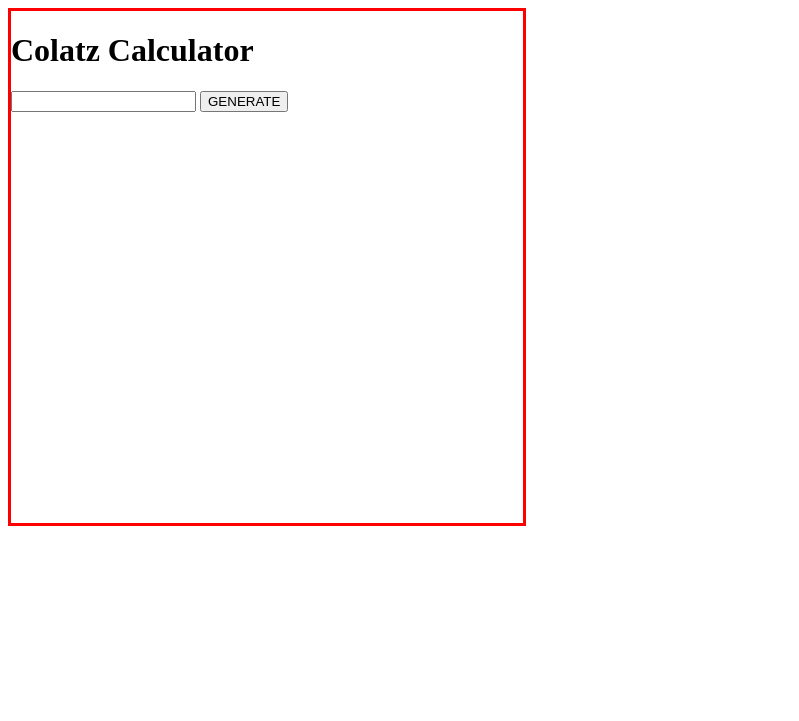
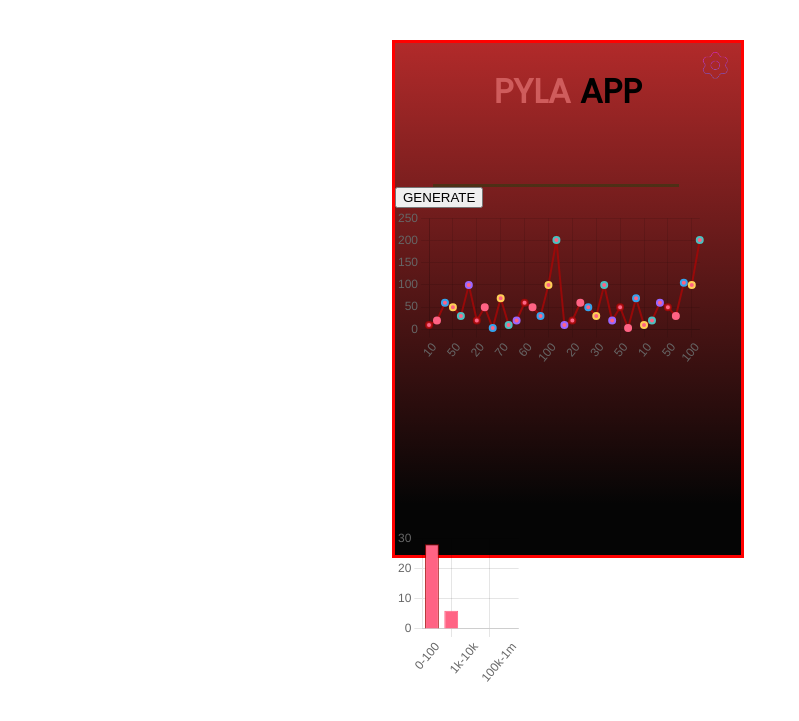
Before and after one commit to programmingkitten/angularWorkProject, a Python web app: template templates/calculator.html in a window 1280 px wide. Shown: the top 721 px of the page, without its empty margins (0-799 px from the left). Run offline with Jinja, Linux system fonts and the light colour scheme; the template is opened without the code that fills it, so the values that code supplies are empty.

Commit message:
Styled graphs and added functions that will display the data correctly

```diff
--- a/styles/calculator.css
+++ b/styles/calculator.css
@@ -1,6 +1,62 @@
 
 .container {
-    width: 40vw;
+    position: relative;
+    width: 27vw;
     height: 40vw;
     border: 3px solid red;
+    margin-left: 30vw;
+    margin-top: 5vh;
+    background-image: linear-gradient(rgba(164, 7, 7, 0.858), rgb(5, 5, 5) 90%);
 }
+
+.settingsBar img{
+    position: absolute;
+    margin-left: 24vw;
+    width: 2vw;
+    margin-top: 1vh;
+}
+
+.topBar {
+    text-align: center;
+    font-size: calc(.5em + .7vw);
+    font-family: "Poppins", Arial, sans-serif;
+}
+
+.topBar img {
+    position: absolute;
+    float: right;
+}
+
+#titleSpan {
+    color: rgb(207, 92, 92);
+}
+
+
+
+.graph {
+    width: 90%;
+    height: 20vh;
+}
+
+.screen input {
+    color: green;
+    font-size: calc(1em + 1vw);
+    margin-left: 3vw;
+    width: 70%;
+    border: none;
+    border-bottom: 3px solid rgba(9, 74, 9, 0.4);
+    font-family: "Poppins", Arial, sans-serif;
+    background-color: transparent;
+
+}
+
+.screen input:focus, input:focus{
+    outline: none;
+}
+
+
+.barGraph {
+    height: 20vh;
+    width: 10vw;
+    margin-bottom: 10vh;
+}
--- a/templates/calculator.html
+++ b/templates/calculator.html
@@ -6,17 +6,25 @@
     <meta name="viewport" content="width=device-width, initial-scale=1.0">
     <title>Document</title>
     <link rel="stylesheet" href="/styles/calculator.css">
+    <link href='https://fonts.googleapis.com/css?family=Poppins' rel='stylesheet'>
+    <script src="https://cdnjs.cloudflare.com/ajax/libs/Chart.js/3.9.1/chart.min.js"></script>
+
 
 </head>
 <body>
 
     <div class="container">
+        <div class="settingsBar">
+            <img src="../images/settingsIcon.png">
+        </div>
         <div class="topBar">
             <div class="dropDownMenu">
 
             </div>
 
-            <h1> Colatz Calculator</h1>
+            <h1>
+                <span id="titleSpan">PYLA</span> APP
+            </h1>
 
             <div class="settings">
 
@@ -31,7 +39,17 @@
 
         <div class="graphDiv">
             <div class="graphHistory"></div>
-            <div class="graph"></div>
+            <div class="graph">
+                <canvas id="myChart" width="100" height="70" style="background-color: transparent;"></canvas>
+            </div>
+
+            <div class="graph">
+                <canvas id="myChart" width="100" height="70" style="background-color: transparent;"></canvas>
+            </div>
+
+            <div class="barGraph">
+                <canvas id="barGraph" width="100" height="70" style="background-color: transparent;"></canvas>
+            </div>
         </div>
 
         <div class="info">
@@ -41,5 +59,92 @@
 
     </div>
 
+    <script>
+    let numbers = [1, 1, 1, 10, 20, 60, 50, 30, 100, 20, 50, 3, 70, 10, 20, 60, 50, 30, 100, 201, 10, 20, 60, 50, 30, 100, 20, 50, 3, 70, 10, 20, 60, 50, 30, 105, 100, 201, 1]
+    numbers = numbers.slice(3, numbers.length-1)
+    const ctx = document.getElementById('myChart');
+    const barGraphCanvas = document.getElementById('barGraph')
+    let label = [];
+    let count = 0;
+    for (let num of numbers) {
+        label.push(num)
+    }
+
+    const lineGraph = createChar(ctx, 'line', numbers, label, 'rgba(164, 7, 7, 0.858)', 2)
+
+
+    const barGraph = createChar(barGraphCanvas, 'bar', groupNumbers(numbers),
+    ['0-100', '100-1k', '1k-10k', '10k-100k', '100k-1m'],'rgba(164, 7, 7, 0.858)', 1)
+
+    function groupNumbers(array) {
+        const numbers = [];
+        array.sort(function(a, b) {
+            return a - b;
+        });
+
+        let count = 0;
+        let groupThreshold = 100;
+        for (let num of array) {
+            console.log(num)
+            if (num < groupThreshold) {
+                count += 1;
+            } else {
+                numbers.push(count);
+                count = 0;
+                groupThreshold = groupThreshold * 10;
+                console.log(`new GROUP THRESHOLD - ${groupThreshold}`)
+            }
+        }
+
+        numbers.push(count)
+        console.log(numbers)
+        return numbers
+    }
+
+    function createChar(canvas, type, numbers, dataLabel, lineColor, borderWith,) {
+        const myChart = new Chart(canvas, {
+        type: type,
+        data: {
+            labels: dataLabel,
+            datasets: [{
+                label: '',
+                data: [...numbers],
+                backgroundColor: [
+                    'rgba(255, 99, 132, 1)',
+
+                ],
+                borderColor: [
+                    lineColor,
+                    'rgba(255, 99, 132, 1)',
+                    'rgba(54, 162, 235, 1)',
+                    'rgba(255, 206, 86, 1)',
+                    'rgba(75, 192, 192, 1)',
+                    'rgba(153, 102, 255, 1)',
+                ],
+                borderWidth: borderWith,
+            },]
+        },
+        options: {
+
+
+            plugins: {
+                legend: {
+                    display: false
+                }
+            },
+            maintainAspectRatio: false,
+            scales: {
+                y: {
+                    beginAtZero: true
+                }
+            }
+        }
+    });
+
+    return myChart
+    }
+
+    </script>
+
 </body>
 </html>
```
Also changed, not shown: images/settingsIcon.png (added).
